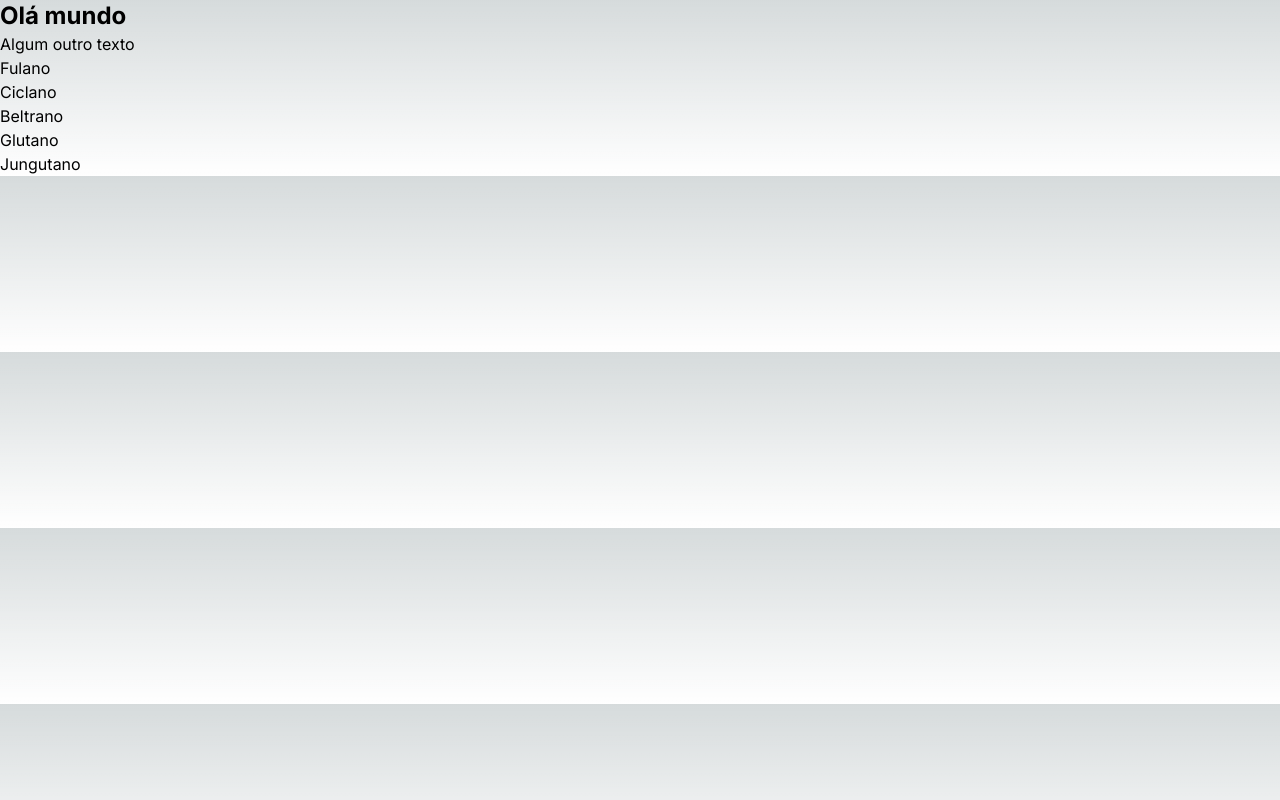
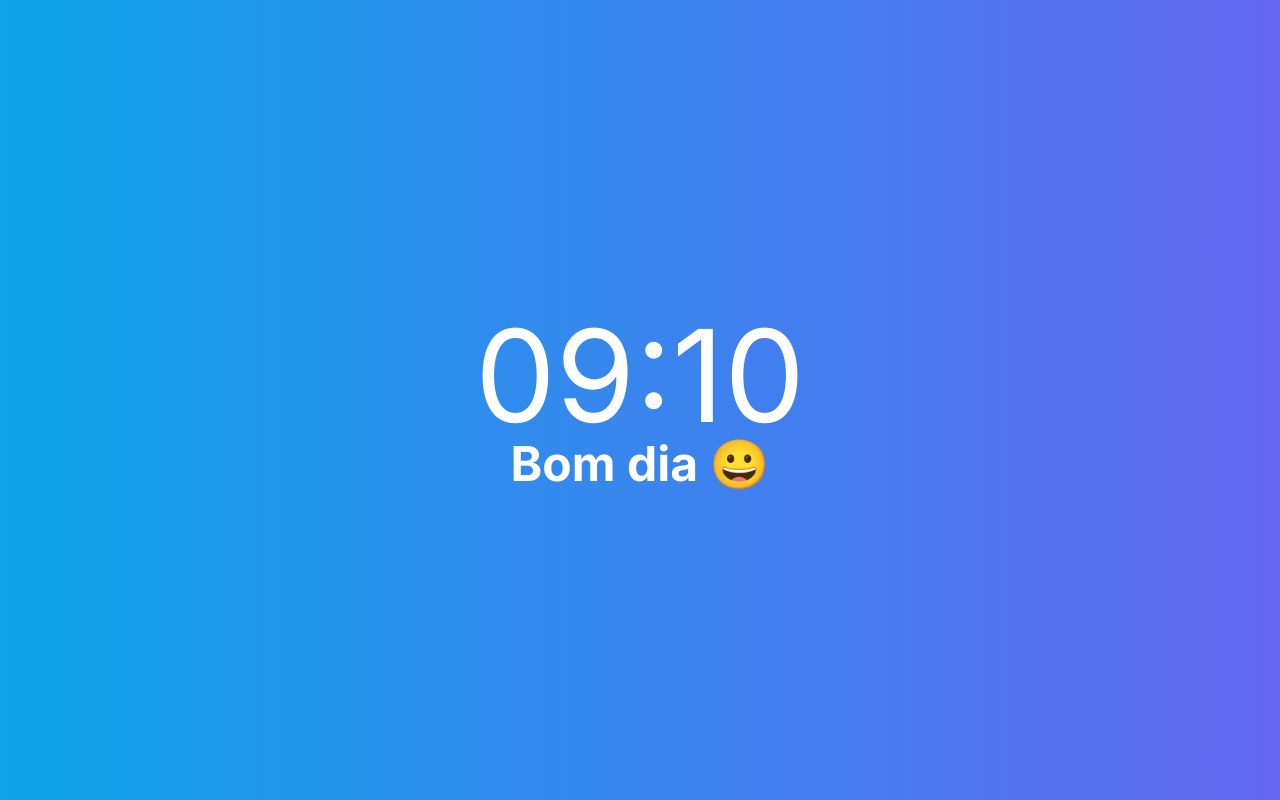
Before and after one commit to TayseRosa/react-js, a Next.js app: page / in a window 1280 px wide. Built offline with nearby package versions, Linux system fonts and the light colour scheme.

Commit message:
Add image readme

```diff
--- a/src/app/page.tsx
+++ b/src/app/page.tsx
@@ -1,18 +1,27 @@
-import { peopleList } from "@/data/peopleList";
+const Page = () => {
+  const fullTime = new Intl.DateTimeFormat('pt-BR',{
+    timeStyle:'short',
+    hour12:false
+  }).format();
 
-const Page = () => {
+  const hour = new Date().getHours();
+  let greeting = '';
+
+  if(hour >= 0 && hour <12){
+    greeting = 'Bom dia 😀'
+  }else if( hour  >= 12 && hour <18 ){
+    greeting = 'Boa tarde 😎'
+  }else{
+    greeting = 'Boa noite 🌃 '
+  }
 
   return(
-    <div>
-      <h1 className="font-bold text-2xl" >Olá mundo</h1>
-      <h3>Algum outro texto</h3>
+    <div className="w-screen h-screen flex flex-col justify-center items-center text-white
+      bg-gradient-to-r from-sky-500 to-indigo-500">
+      <div className="text-9xl"> {fullTime} </div>
+      <div className="text-5xl font-bold"> { greeting } </div>
+    </div>
 
-      <ul>
-        {peopleList.map(person =>
-          <li> {person.name} </li>
-        )}
-      </ul>
-    </div>
   );
 }
 
--- /dev/null
+++ b/src/app/page_fundamentos.tsx
@@ -0,0 +1,37 @@
+import { peopleList } from "@/data/peopleList";
+
+const Page = () => {
+
+  const chemists = peopleList.filter( person => person.profession === 'chemist' )
+
+  return(
+    <div>
+      <h1 className="font-bold text-2xl" >Olá mundo</h1>
+      <h3>Algum outro texto</h3>
+
+      <h4 className="font-bold text-2xl text-yellow-500">Renderizando listas</h4>
+      <ul>
+        {peopleList.map(person =>
+          <li key={person.id}> {person.name} - { person.profession } </li>
+        )}
+      </ul>
+
+      <hr />
+
+      <h4 className="font-bold text-2xl text-yellow-500">Filtrando listas</h4>
+      <ul>
+        {chemists.map(person=>
+          <li> {person.name} - { person.profession } </li>
+        )}
+      </ul>
+
+      <hr />
+
+
+
+
+    </div>
+  );
+}
+
+export default Page;
--- a/src/data/peopleList.ts
+++ b/src/data/peopleList.ts
@@ -2,8 +2,9 @@ import { Person } from "@/types/Person";
 
 export const peopleList: Person[] = [
     { id:1, name:'Fulano', profession: 'Mathematician' },
-    { id:2, name:'Ciclano', profession: 'Chemist' },
+    { id:2, name:'Ciclano', profession: 'chemist' },
     { id:3, name:'Beltrano', profession: 'Phisicist' },
     { id:4, name:'Glutano', profession: 'chemist' },
     { id:5, name:'Jungutano', profession: 'astrophisic' },
+    { id:6, name:'Flungutano', profession: 'Phisic' },
   ];
```
Also changed, not shown: greeting.png (added), 1 other file (tests, documents, lock files or other folders).
